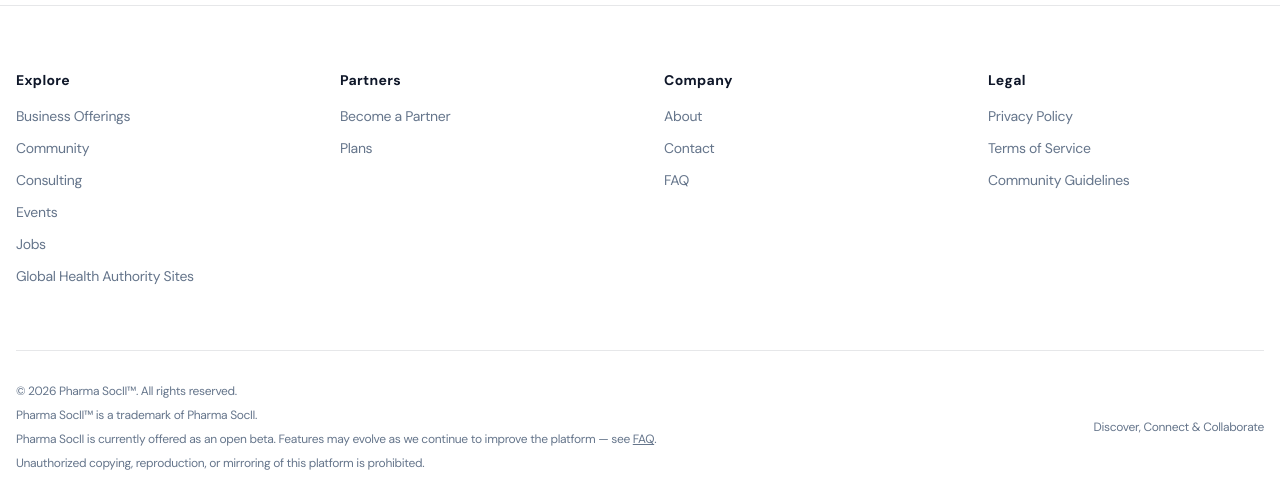
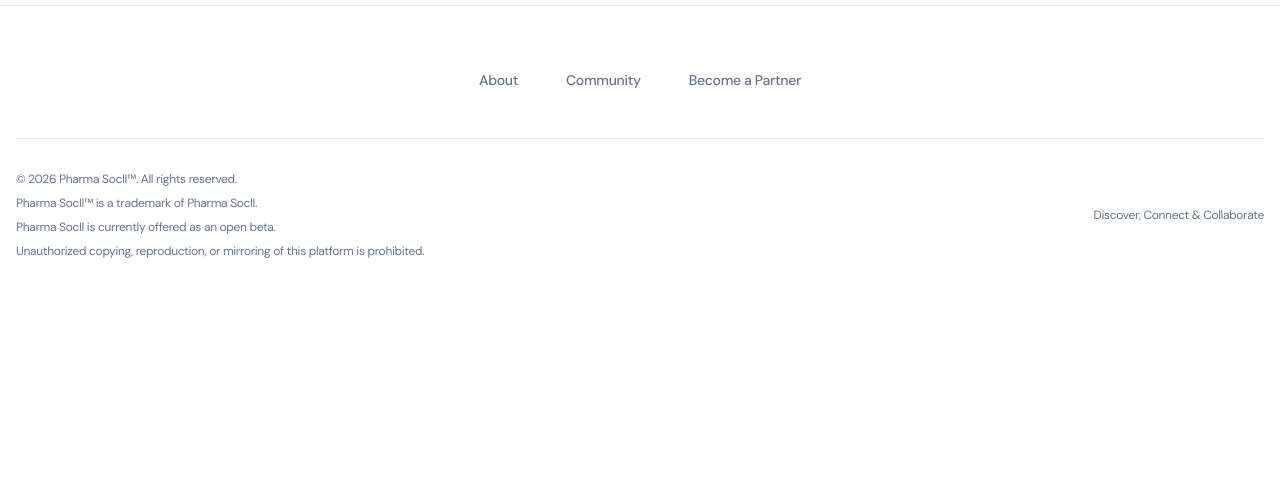
Before and after one commit to simran-kanda1/pharmasocii, a React (Vite) app: page / in a window 1280 px wide. Shown: the part 3140-3637 px from the top of the page. After the commit the page ends 3431 px from the top, so only its background shows below. Built offline with nearby package versions, Linux system fonts and the light colour scheme; no server answers; the database is empty.

Commit message:
Update preview site navbar and footer

```diff
--- a/src/components/layout/Footer.tsx
+++ b/src/components/layout/Footer.tsx
@@ -4,45 +4,16 @@ export function Footer() {
     return (
         <footer className="w-full border-t border-foreground/10 bg-background/90 pt-16 pb-8">
             <div className="container mx-auto px-4">
-                <div className="grid grid-cols-1 md:grid-cols-4 gap-12 mb-16">
-
-                    <div className="space-y-4">
-                        <h4 className="font-semibold text-sm tracking-wider">Explore</h4>
-                        <ul className="space-y-3 text-sm text-muted-foreground">
-                            <li><Link to="/all-categories/business" className="hover:text-primary transition-colors">Business Offerings</Link></li>
-                            <li><Link to="/community" className="hover:text-primary transition-colors">Community</Link></li>
-                            <li><Link to="/all-categories/consulting" className="hover:text-primary transition-colors">Consulting</Link></li>
-                            <li><Link to="/all-categories/events" className="hover:text-primary transition-colors">Events</Link></li>
-                            <li><Link to="/all-categories/jobs" className="hover:text-primary transition-colors">Jobs</Link></li>
-                            <li><Link to="/all-categories/compliance" className="hover:text-primary transition-colors">Global Health Authority Sites</Link></li>
-                        </ul>
-                    </div>
-
-                    <div className="space-y-4">
-                        <h4 className="font-semibold text-sm tracking-wider">Partners</h4>
-                        <ul className="space-y-3 text-sm text-muted-foreground">
-                            <li><Link to="/signup" className="hover:text-primary transition-colors">Become a Partner</Link></li>
-                            <li><Link to="/plans" className="hover:text-primary transition-colors">Plans</Link></li>
-                        </ul>
-                    </div>
-
-                    <div className="space-y-4">
-                        <h4 className="font-semibold text-sm tracking-wider">Company</h4>
-                        <ul className="space-y-3 text-sm text-muted-foreground">
-                            <li><Link to="/about-us" className="hover:text-primary transition-colors">About</Link></li>
-                            <li><Link to="/contact" className="hover:text-primary transition-colors">Contact</Link></li>
-                            <li><Link to="/faq" className="hover:text-primary transition-colors">FAQ</Link></li>
-                        </ul>
-                    </div>
-
-                    <div className="space-y-4">
-                        <h4 className="font-semibold text-sm tracking-wider">Legal</h4>
-                        <ul className="space-y-3 text-sm text-muted-foreground">
-                            <li><Link to="/privacy" target="_blank" rel="noopener noreferrer" className="hover:text-primary transition-colors">Privacy Policy</Link></li>
-                            <li><Link to="/terms" target="_blank" rel="noopener noreferrer" className="hover:text-primary transition-colors">Terms of Service</Link></li>
-                            <li><Link to="/guidelines" target="_blank" rel="noopener noreferrer" className="hover:text-primary transition-colors">Community Guidelines</Link></li>
-                        </ul>
-                    </div>
+                <div className="flex flex-wrap items-center justify-center gap-8 md:gap-12 mb-12">
+                    <Link to="/about" className="text-sm font-medium text-muted-foreground hover:text-primary transition-colors">
+                        About
+                    </Link>
+                    <Link to="/community" className="text-sm font-medium text-muted-foreground hover:text-primary transition-colors">
+                        Community
+                    </Link>
+                    <Link to="/signup" className="text-sm font-medium text-muted-foreground hover:text-primary transition-colors">
+                        Become a Partner
+                    </Link>
                 </div>
 
                 <div className="pt-8 border-t border-foreground/10 flex flex-col md:flex-row items-center justify-between gap-4">
@@ -54,7 +25,7 @@ export function Footer() {
                             Pharma SocII&trade; is a trademark of Pharma SocII.
                         </p>
                         <p>
-                            Pharma SocII is currently offered as an open beta. Features may evolve as we continue to improve the platform — see <Link to="/faq" className="underline hover:text-primary transition-colors">FAQ</Link>.
+                            Pharma SocII is currently offered as an open beta.
                         </p>
                         <p>
                             Unauthorized copying, reproduction, or mirroring of this platform is prohibited.
```
Also changed, not shown: 1 other file (tests, documents, lock files or other folders).
